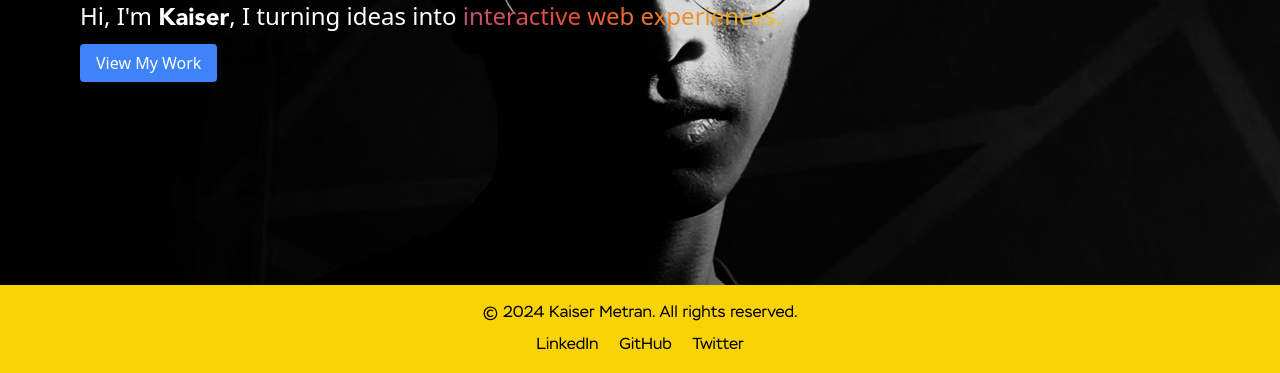
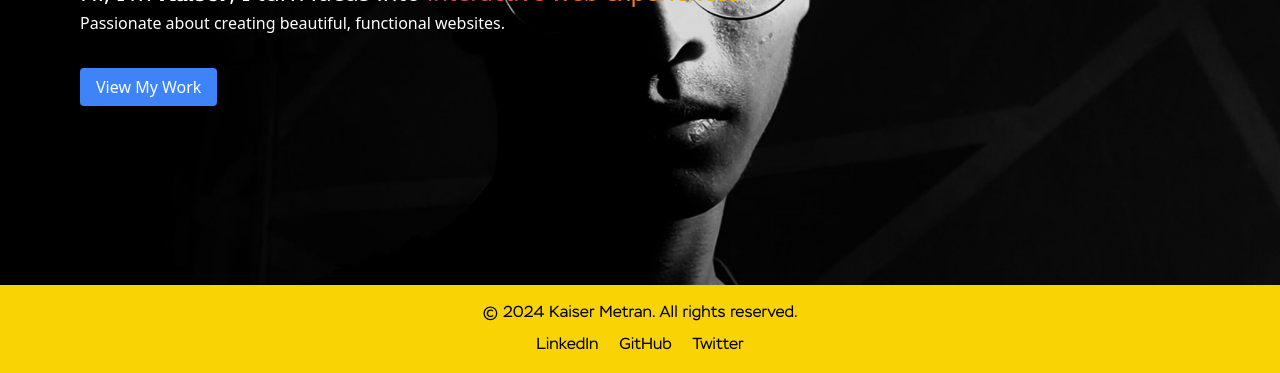
Before and after one commit to skyezer/skyezer.github.io, a plain HTML site: page index.html in a window 1280 px wide. Shown: the part 515-888 px from the top of the page. Drawn offline with Linux system fonts and the light colour scheme.

Commit message:
minor fix

```diff
--- a/index.html
+++ b/index.html
@@ -84,8 +84,8 @@
         <h1 class="text-3xl font-avenir leading-none md:text-6xl lg:text-8xl mb-4"><span class="text-[#f9d404]">Crafting Digital<br>
             Masterpieces</span> as<br>
             a Web Artisan</h1>
-        <h2 class="text-2xl mb-4 font font-medium">Hi, I'm <span class="font-avenir ">Kaiser</span>, I turning ideas into <span class="gradient-text">interactive web experiences.</span></h2>
-        <!-- <p class="mb-6">Passionate about creating beautiful, functional web experiences.</p> -->
+        <h2 class="text-2xl font font-medium">Hi, I'm <span class="font-avenir ">Kaiser</span>, I turn ideas into <span class="gradient-text">interactive web experiences.</span></h2>
+        <p class="mb-10">Passionate about creating beautiful, functional websites.</p>
         <a href="#portfolio" class="bg-blue-500 text-white py-2 px-4 rounded hover:bg-blue-700 transition duration-300">View My Work</a>
       </div>
     </div>
```
Also changed, not shown: src/output.css.
